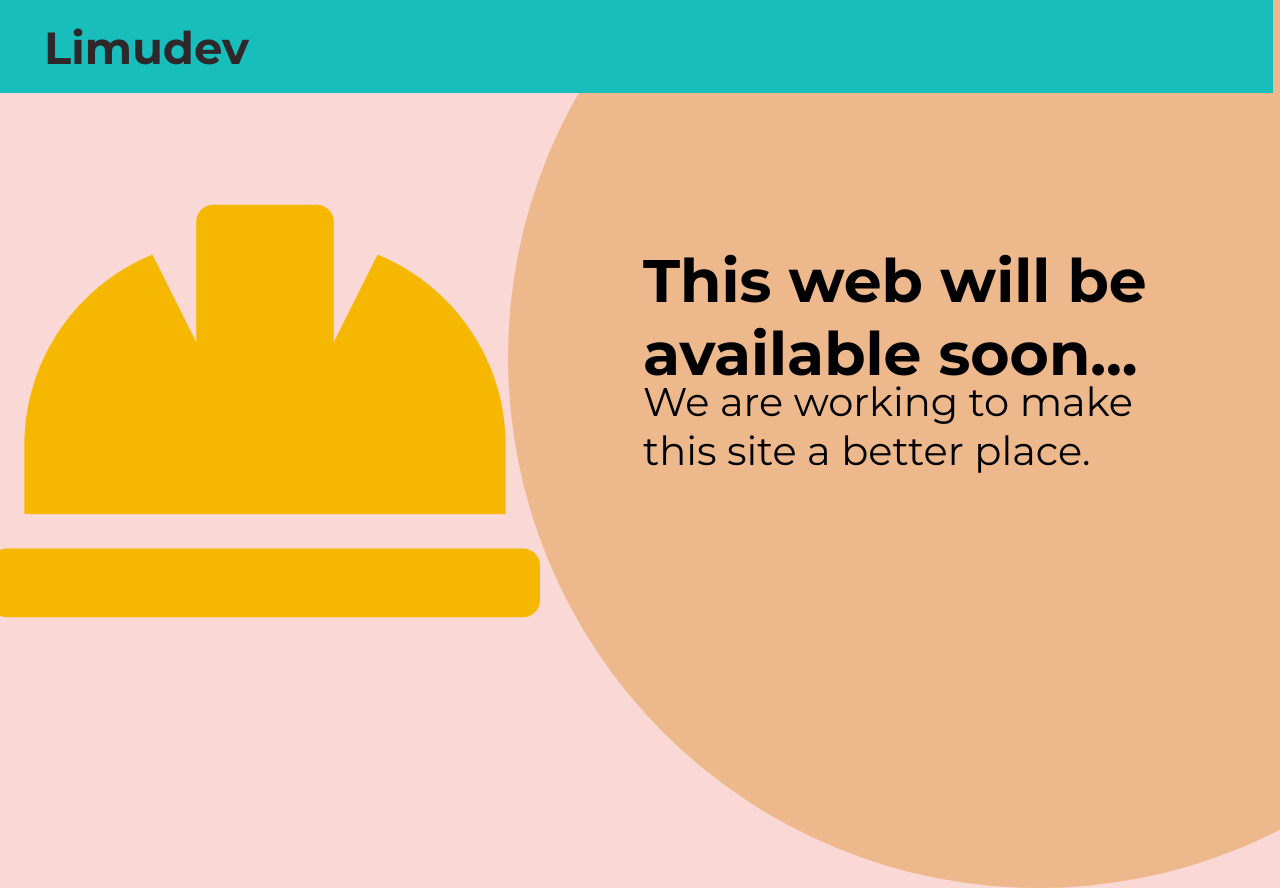
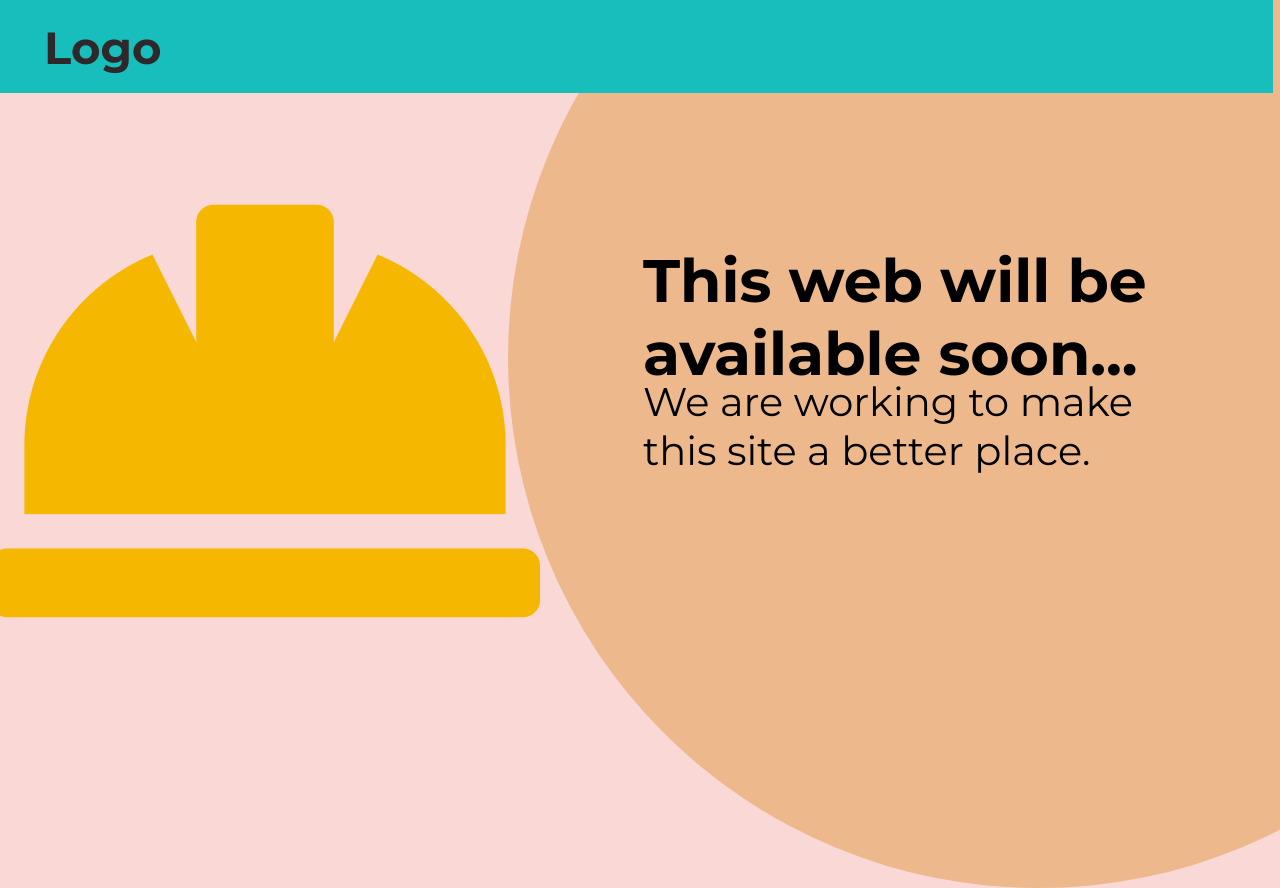
Before and after one commit to EncryptEx/landing, a plain HTML site: page index.html in a window 1280 px wide. Shown: the top 888 px of the page. Drawn offline with Linux system fonts and the light colour scheme.

Commit message:
Updated Logo

```diff
--- a/index.html
+++ b/index.html
@@ -12,5 +12,5 @@
 
 </body>
 <div class="navbar"></div>
-	<p class="limudev"><b>Limudev</b></p>
+	<p class="limudev"><b>Logo</b></p>
 </html>
```
